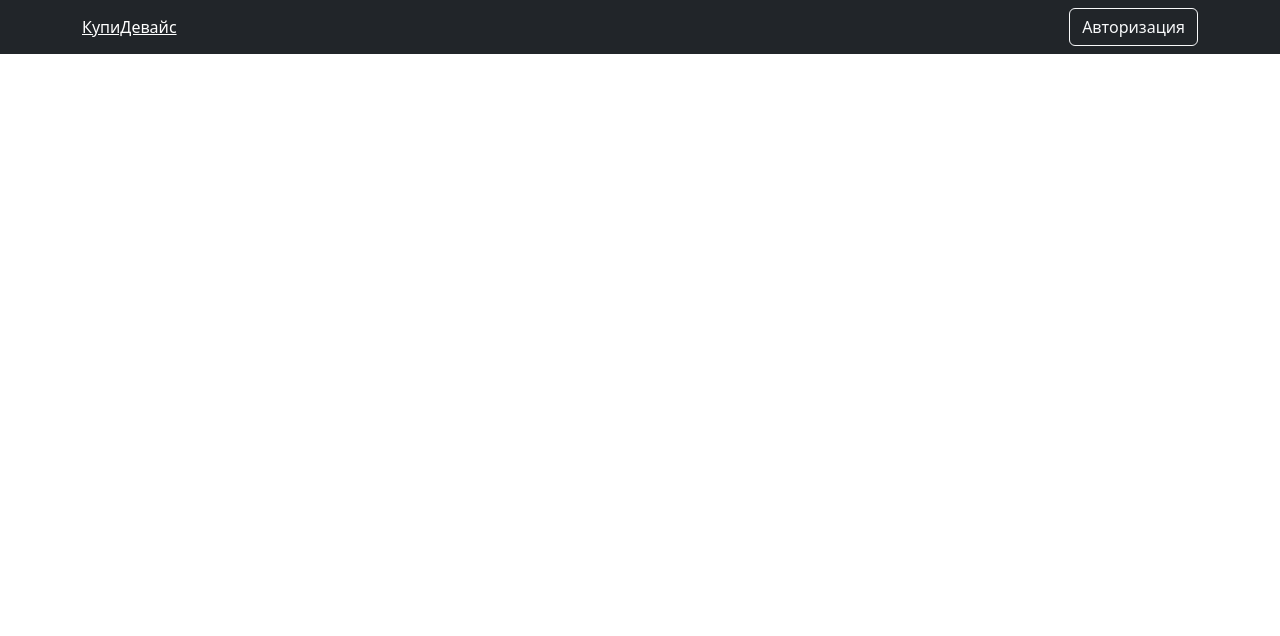
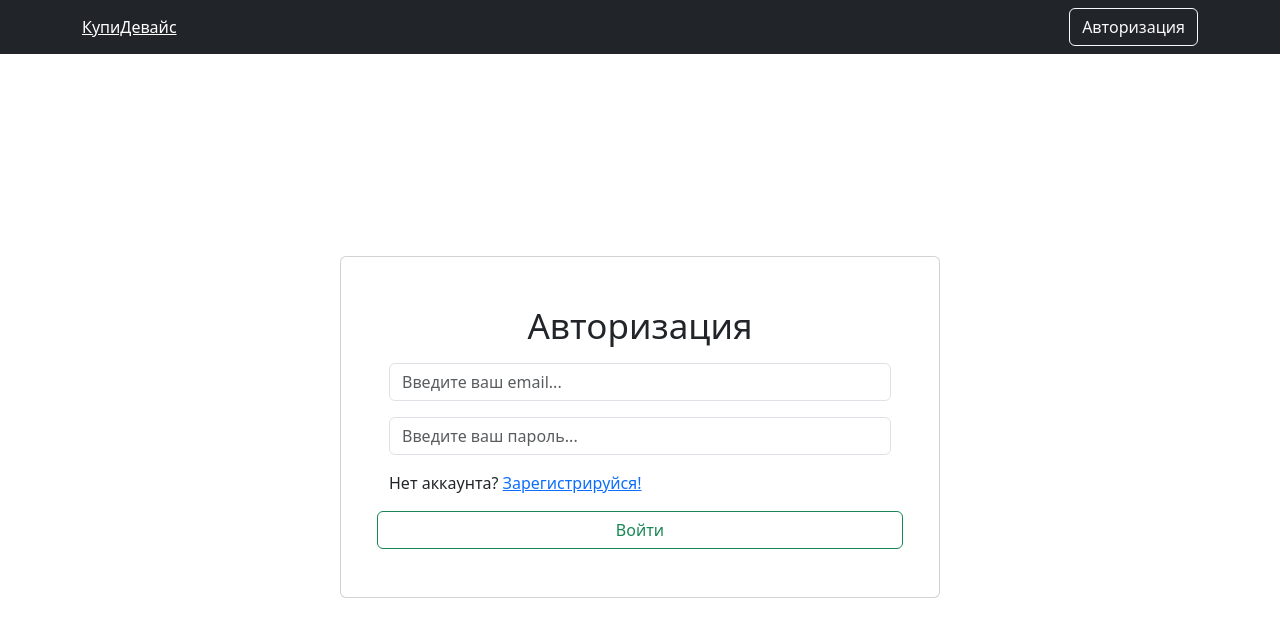
Before and after one commit to redskyby/online_store_ts-reactjs-mysql-node-express, a React (Create React App) app in the folder client/: page /registration in a window 1280 px wide. Shown: the top 636 px of the page. Built offline with nearby package versions, Linux system fonts and the light colour scheme.

Commit message:
Auth.tsx was started to init.

```diff
--- a/client/src/pages/Auth.tsx
+++ b/client/src/pages/Auth.tsx
@@ -1,15 +1,40 @@
 import React from 'react';
-import {Container, Form} from "react-bootstrap";
+import {Button, Card, Container, Form, Row} from "react-bootstrap";
+import {NavLink} from "react-router-dom";
+import {REGISTRATION_ROUTE} from '../utils/const';
 
 const Auth = () => {
     return (
-       <Container className="d-flex justify-content-center align-items-center"
-        style={{height: window.innerHeight - 54}}
-       >
-           <Form>
-
-           </Form>
-       </Container>
+        <Container className="d-flex justify-content-center align-items-center"
+                   style={{height: window.innerHeight - 54}}
+        >
+            <Card style={{width: 600}} className='p-5'>
+                <h1
+                    className="m-auto"
+                    style={{fontSize: 35}}
+                >Авторизация</h1>
+                <Form className={"d-flex flex-column"}>
+                    <Form.Control
+                        className={'mt-3'}
+                        placeholder={"Введите ваш email..."}
+                    />
+                    <Form.Control
+                        className={'mt-3'}
+                        placeholder={"Введите ваш пароль..."}
+                    />
+                    <Row className="mt-3 pl-3 pr-3">
+                        <div>
+                            Нет аккаунта? <NavLink to={REGISTRATION_ROUTE}>Зарегистрируйся!</NavLink>
+                        </div>
+                        <Button
+                            variant={"outline-success"}
+                            className={"mt-3 align-self-end"}
+                        >Войти
+                        </Button>
+                    </Row>
+                </Form>
+            </Card>
+        </Container>
     );
 };
 
```
